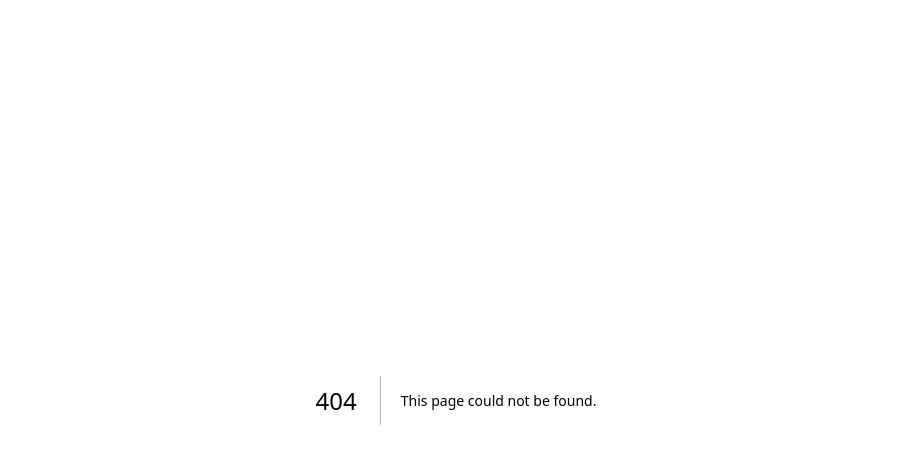
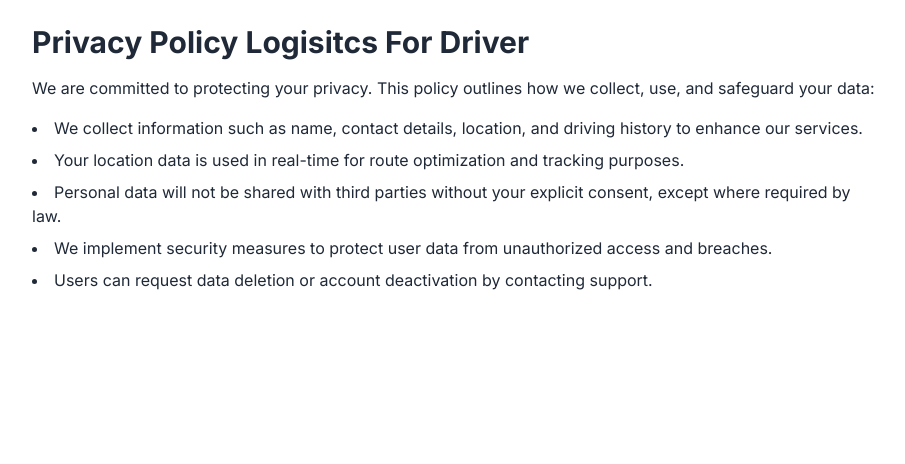
Before and after one commit to Abhinav-FP/Logistics, a Next.js app: page /privacy in a window 1280 px wide. Before the commit this address had no page. Shown: the top 464 px of the page, without its empty margins (184-1089 px from the left). Built offline with nearby package versions, Linux system fonts and the light colour scheme.

Commit message:
pull naveen branch

```diff
--- a/src/pages/Home/BrokerDashboard.js
+++ b/src/pages/Home/BrokerDashboard.js
@@ -7,7 +7,6 @@ import Details from "../api/Listing/Details";
 import ShipmentTable from "./ShipmentTable";
 import Loader from "@/components/Loader";
 import NoData from "@/components/NoData";
-import Payment from "./Payment";
 
 export default function BrokerDashboard() {
   const [listing, setLisitng] = useState("");
--- /dev/null
+++ b/src/pages/privacy/index.js
@@ -0,0 +1,18 @@
+import React from "react";
+
+
+export default function index() {
+  return (
+    <div className="max-w-4xl mx-auto p-6 text-gray-800">
+    <h1 className="text-3xl font-bold mb-4">Privacy Policy Logisitcs For Driver  </h1>
+    <p className="mb-4">We are committed to protecting your privacy. This policy outlines how we collect, use, and safeguard your data:</p>
+    <ul className="list-disc list-inside space-y-2">
+      <li>We collect information such as name, contact details, location, and driving history to enhance our services.</li>
+      <li>Your location data is used in real-time for route optimization and tracking purposes.</li>
+      <li>Personal data will not be shared with third parties without your explicit consent, except where required by law.</li>
+      <li>We implement security measures to protect user data from unauthorized access and breaches.</li>
+      <li>Users can request data deletion or account deactivation by contacting support.</li>
+    </ul>
+  </div>
+  )
+}
--- /dev/null
+++ b/src/pages/term/index.jsx
@@ -0,0 +1,17 @@
+import React from 'react'
+
+export default function index() {
+    return (
+        <div className="max-w-4xl mx-auto p-6 text-gray-800">
+            <h1 className="text-3xl font-bold mb-4">Terms and Conditions Logisitcs For Driver</h1>
+            <p className="mb-4">By accessing or using our Logistics Management App for Drivers, you agree to be bound by these terms:</p>
+            <ul className="list-disc list-inside space-y-2">
+                <li>Drivers must provide accurate and up-to-date personal and vehicle information.</li>
+                <li>The app should only be used for legal and authorized transportation purposes.</li>
+                <li>We reserve the right to suspend or terminate accounts for any fraudulent or unlawful activities.</li>
+                <li>The company is not liable for any damages, losses, or accidents occurring during service.</li>
+                <li>Users are responsible for maintaining the confidentiality of their login credentials.</li>
+            </ul>
+        </div>
+    )
+}
```
